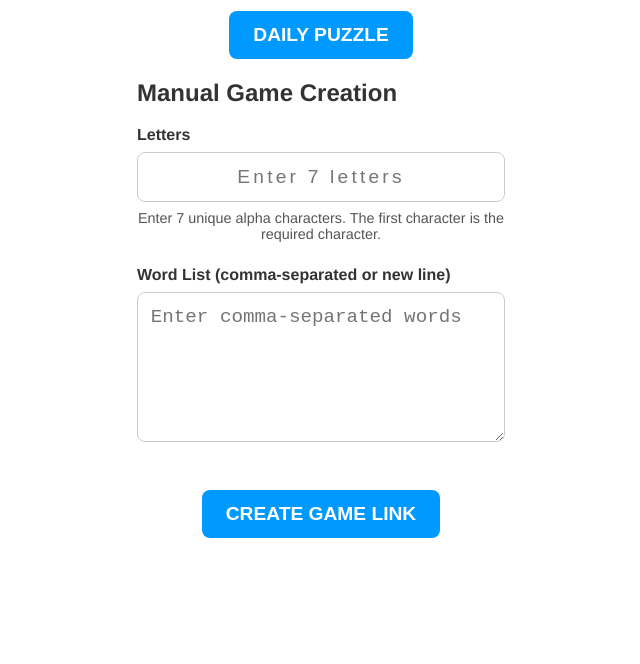
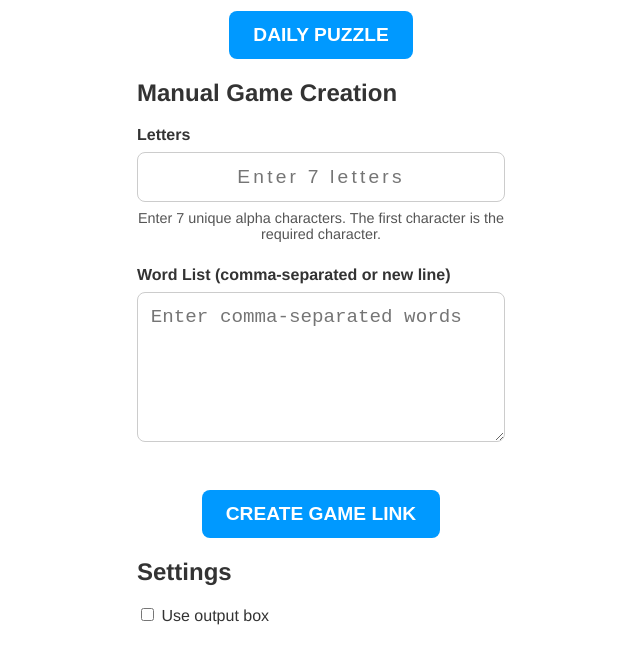
Before and after one commit to sdebruijn/pangram, a plain HTML site: page setup.html in a window 1280 px wide. Shown: the part 86-750 px from the top of the page, without its empty margins (319-959 px from the left). Drawn offline with Linux system fonts and the light colour scheme.

Commit message:
Add setting for output box instead of copy button

```diff
--- a/setup.html
+++ b/setup.html
@@ -32,6 +32,12 @@
                     </div>
                 </div>
             </form>
+
+            <h2>Settings</h2>
+            <form id="settings-form">
+                <input type="checkbox" id="use-output-box" name="use-output-box" />
+                <label for="use-output-box" >Use output box</label>
+            </form>
         </main>
     </div>
     <script src="helper.js"></script>
--- a/setup.js
+++ b/setup.js
@@ -2,6 +2,14 @@ const setupForm = document.getElementById('setup-form');
 const lettersInput = document.getElementById('letters-input');
 const wordsInput = document.getElementById('words-input');
 const dailyPuzzleBtn = document.getElementById('daily-puzzle-btn');
+const useOutputBoxCheckbox = document.getElementById('use-output-box');
+
+const useOutputBox = localStorage.getItem('use-output-box') === 'true';
+useOutputBoxCheckbox.value = useOutputBox;
+useOutputBoxCheckbox.onchange = (event) => {
+    console.log(event);
+    localStorage.setItem('use-output-box', event.target.checked);
+}
 
 dailyPuzzleBtn.addEventListener('click', async () => {
     const puzzle = await getPuzzle();
```
Also changed, not shown: script.js (+4 -4 lines).
